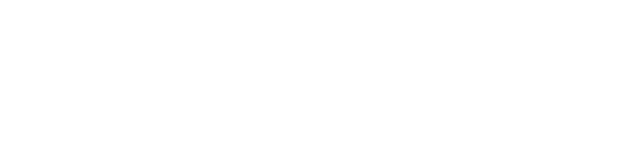
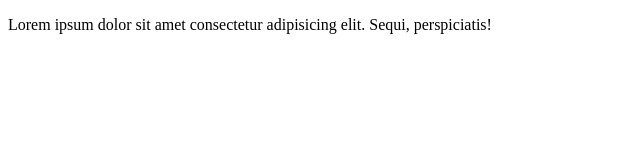
Before and after one commit to Jacobo0711/Test-repositorio, a plain HTML site: page index.html in a window 1280 px wide. Shown: the whole page, without its empty margins (0-640 px from the left). Drawn offline with Linux system fonts and the light colour scheme.

Commit message:
agregado DIV CONTENEDOR

```diff
--- a/index.html
+++ b/index.html
@@ -8,5 +8,12 @@
 </head>
 <body>
 
+    <!--DIV CONTENEDOR 1-->
+    <div class="container">
+        <div class="row">
+            <p>Lorem ipsum dolor sit amet consectetur adipisicing elit. Sequi, perspiciatis!</p>
+        </div>
+    </div>
+
 </body>
 </html>
```
